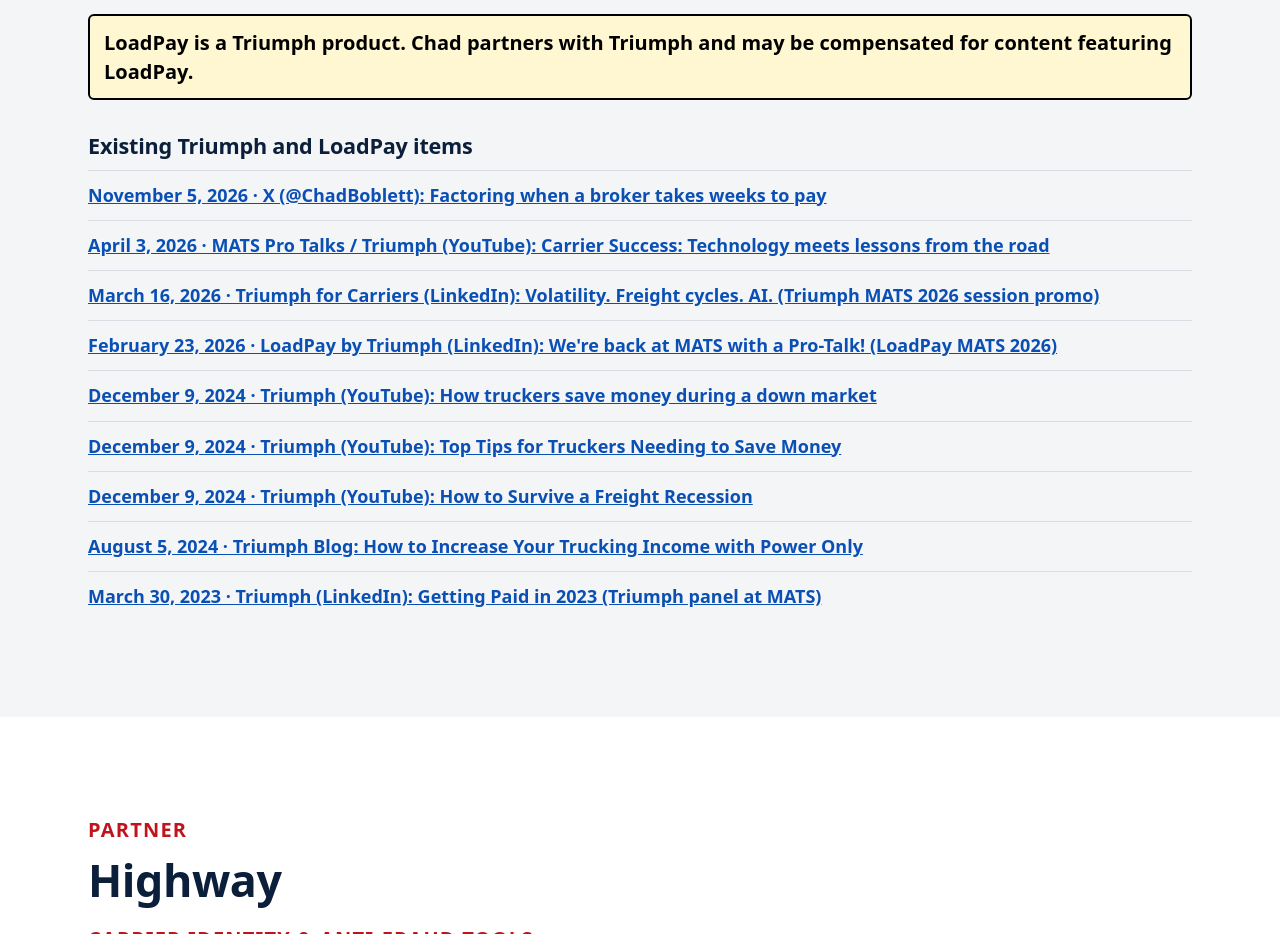
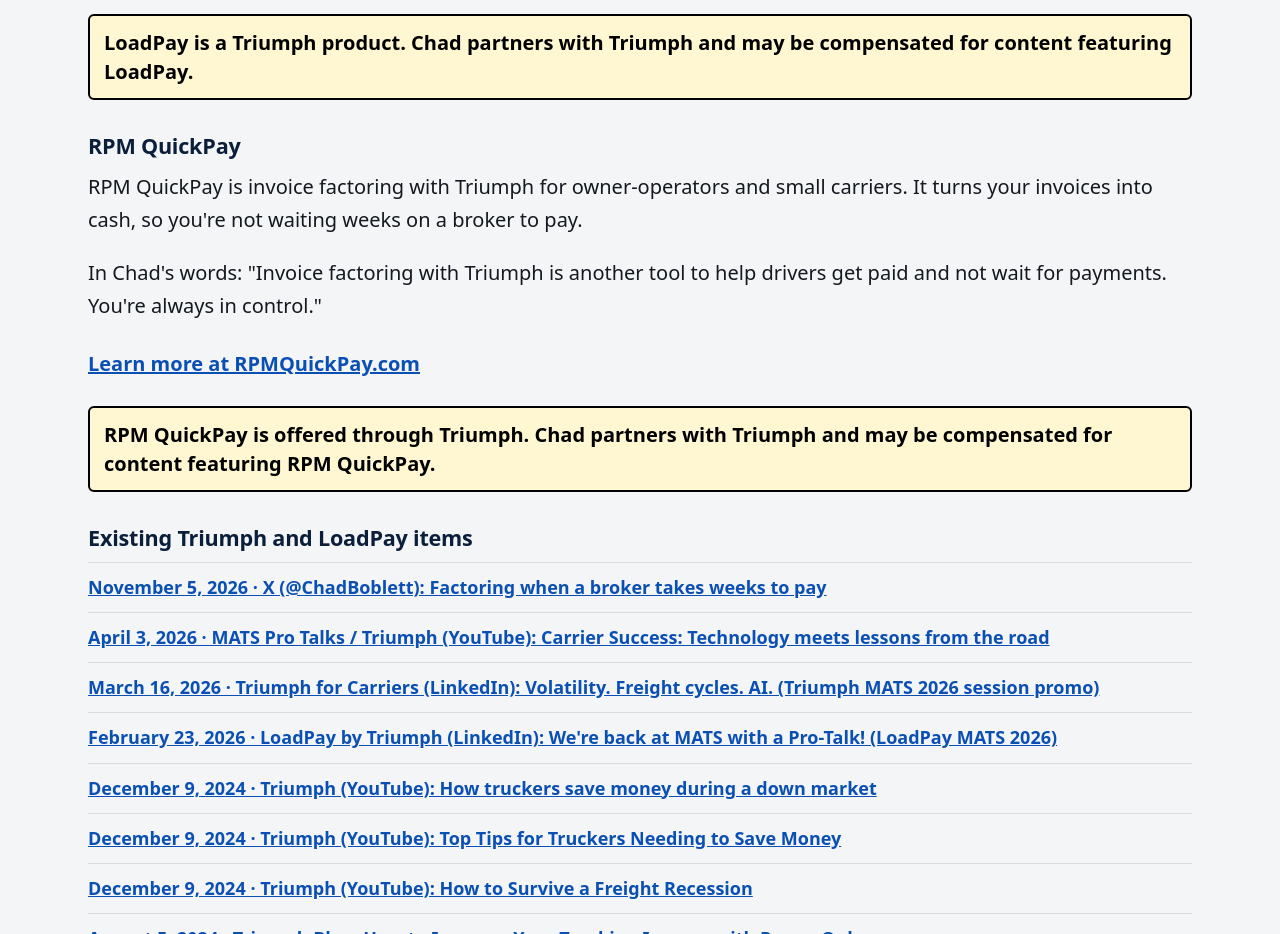
Before and after one commit to ChadBoblett-RPM/chadboblett.com, a plain HTML site: page sponsors/index.html in a window 1280 px wide. Shown: the part 2980-3914 px from the top of the page. Drawn offline with Linux system fonts and the light colour scheme.

Commit message:
Draft: add RPM QuickPay block to Triumph section of Partners page

```diff
--- a/sponsors/index.html
+++ b/sponsors/index.html
@@ -110,6 +110,11 @@
     <p>At MATS 2023, he was on Triumph's panel "Getting Paid in 2023," with leaders from its factoring, insurance and fuel teams.</p>
     <p>LoadPay by Triumph, a fast-pay option for carriers.</p>
     <p class="disclosure">LoadPay is a Triumph product. Chad partners with Triumph and may be compensated for content featuring LoadPay.</p>
+    <h3>RPM QuickPay</h3>
+    <p>RPM QuickPay is invoice factoring with Triumph for owner-operators and small carriers. It turns your invoices into cash, so you're not waiting weeks on a broker to pay.</p>
+    <p>In Chad's words: "Invoice factoring with Triumph is another tool to help drivers get paid and not wait for payments. You're always in control."</p>
+    <p><a href="https://www.rpmquickpay.com/" target="_blank" rel="noopener">Learn more at RPMQuickPay.com</a></p>
+    <p class="disclosure">RPM QuickPay is offered through Triumph. Chad partners with Triumph and may be compensated for content featuring RPM QuickPay.</p>
     <h3>Existing Triumph and LoadPay items</h3>
     <ul class="sponsor-links">
       <li><a href="https://x.com/ChadBoblett/status/2118480951223189860" target="_blank" rel="noopener">November 5, 2026 · X (@ChadBoblett): Factoring when a broker takes weeks to pay</a></li>
```
